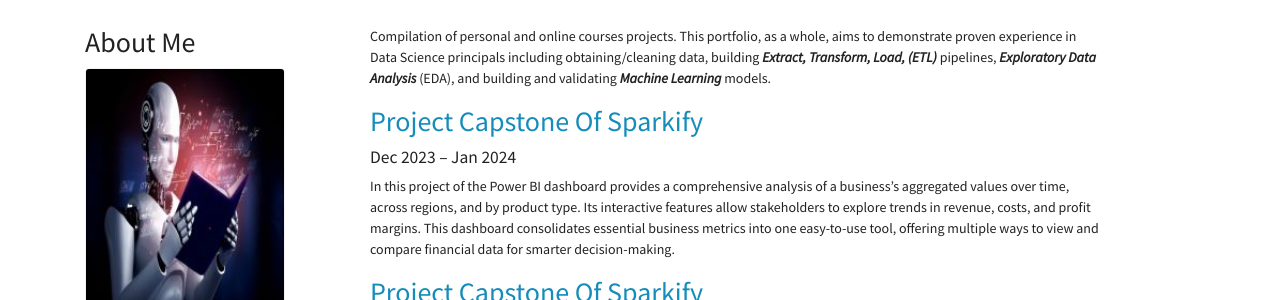
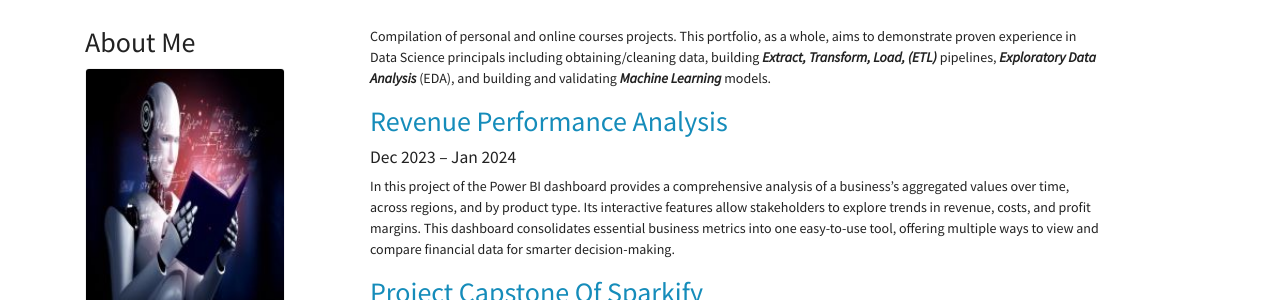
Before and after one commit to Abdishakury/abdishakury.github.io, a Jekyll site: the page built from Projects.md, in a window 1280 px wide and 900 px high. Shown: the part 257-557 px from the top of the window. Built offline with Jekyll 4.4.1, drawn with Linux system fonts in a browser that asks for light colours; nearby versions of some CDN libraries.

Commit message:
Update Projects.md

```diff
--- a/Projects.md
+++ b/Projects.md
@@ -5,7 +5,7 @@
 
 Compilation of personal and online courses projects. This portfolio, as a whole, aims to demonstrate proven experience in Data Science principals including obtaining/cleaning data, building ***Extract, Transform, Load, (ETL)*** pipelines, ***Exploratory Data Analysis*** (EDA), and building and validating ***Machine Learning*** models.
 
-## [Project Capstone Of Sparkify](https://abdishakury.github.io/Revenue_Performance_Analysis)
+## [Revenue Performance Analysis](https://abdishakury.github.io/Revenue_Performance_Analysis)
 ##### Dec 2023 – Jan 2024
 In this project of the Power BI dashboard provides a comprehensive analysis of a business’s aggregated values over time, across regions, and by product type. Its interactive features allow stakeholders to explore trends in revenue, costs, and profit margins.
 This dashboard consolidates essential business metrics into one easy-to-use tool, offering multiple ways to view and compare financial data for smarter decision-making.
```
